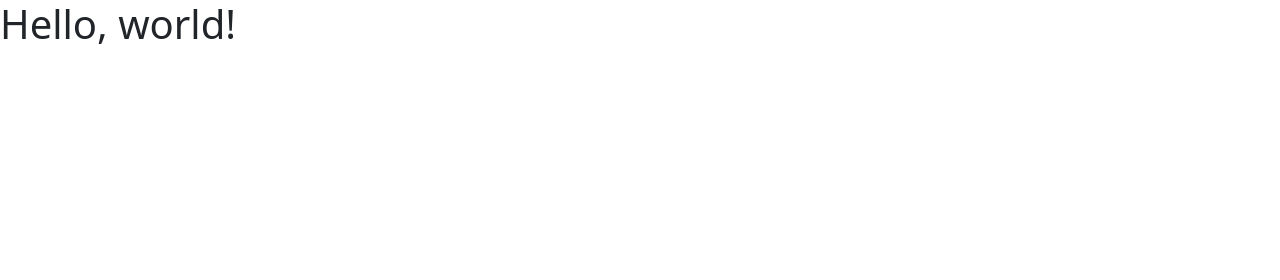
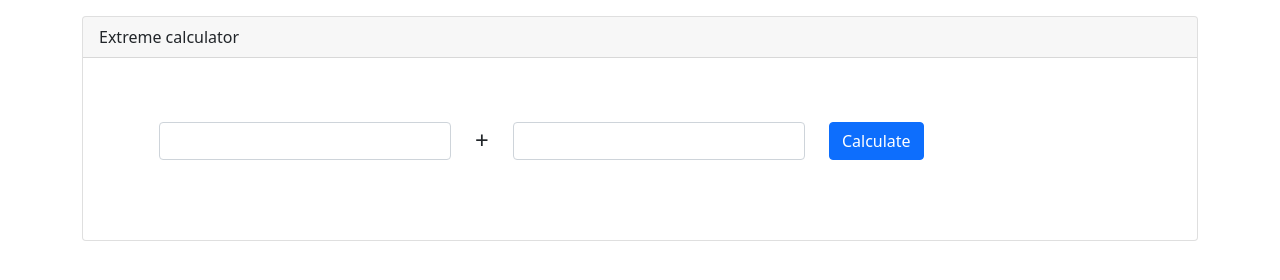
Before and after one commit to Mehoff/extreme-calculator, a plain HTML site: page index.html in a window 1280 px wide. Drawn offline with nearby package versions, Linux system fonts and the light colour scheme.

Commit message:
Init layout

```diff
--- a/index.html
+++ b/index.html
@@ -1,17 +1,44 @@
 <!doctype html>
 <html lang="en">
+
 <head>
     <meta charset="utf-8">
     <meta name="viewport" content="width=device-width, initial-scale=1">
 
-    <link href="https://cdn.jsdelivr.net/npm/bootstrap@5.0.2/dist/css/bootstrap.min.css" rel="stylesheet" integrity="sha384-EVSTQN3/azprG1Anm3QDgpJLIm9Nao0Yz1ztcQTwFspd3yD65VohhpuuCOmLASjC" crossorigin="anonymous">
+    <link href="https://cdn.jsdelivr.net/npm/bootstrap@5.0.2/dist/css/bootstrap.min.css" rel="stylesheet"
+        integrity="sha384-EVSTQN3/azprG1Anm3QDgpJLIm9Nao0Yz1ztcQTwFspd3yD65VohhpuuCOmLASjC" crossorigin="anonymous">
+    <link href="style.css" rel="stylesheet" />
 
-    <title>Hello, world!</title>
+    <title>Extreme calculator</title>
 </head>
+
 <body>
-    <h1>Hello, world!</h1>
+    <div class="container">
+        <div class="card text-dark bg-white my-3" id="calculator_container">
+            <div class="card-header">Extreme calculator</div>
+            <div class="card-body">
+                <div class="row m-5">
+                    <div class="col">
+                        <input class="form-control" type="text">
+                    </div>
+                    <div class="col-auto operation-type-symbol">
+                        +
+                    </div>
+                    <div class="col">
+                        <input class="form-control" type="text">
+                    </div>
+                    <div class="col">
+                        <button class="btn btn-primary mb-3">Calculate</button>
+                    </div>
+                </div>
+            </div>
+        </div>
+    </div>
 
     <script src="index.js"></script>
-    <script src="https://cdn.jsdelivr.net/npm/bootstrap@5.0.2/dist/js/bootstrap.bundle.min.js" integrity="sha384-MrcW6ZMFYlzcLA8Nl+NtUVF0sA7MsXsP1UyJoMp4YLEuNSfAP+JcXn/tWtIaxVXM" crossorigin="anonymous"></script>
+    <script src="https://cdn.jsdelivr.net/npm/bootstrap@5.0.2/dist/js/bootstrap.bundle.min.js"
+        integrity="sha384-MrcW6ZMFYlzcLA8Nl+NtUVF0sA7MsXsP1UyJoMp4YLEuNSfAP+JcXn/tWtIaxVXM"
+        crossorigin="anonymous"></script>
 </body>
+
 </html>
--- /dev/null
+++ b/style.css
@@ -0,0 +1,3 @@
+.operation-type-symbol {
+    font-size: 24px;
+}
```
